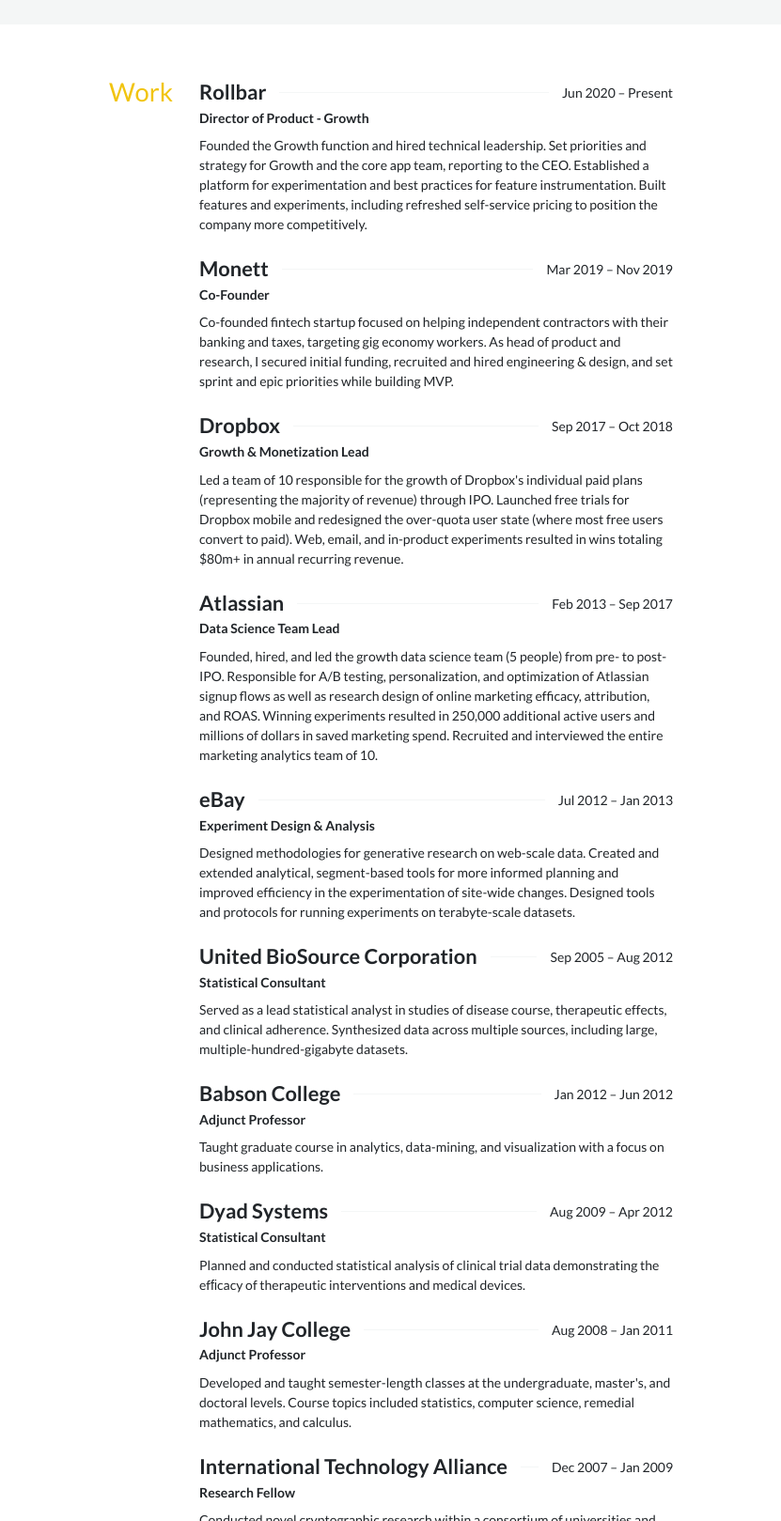
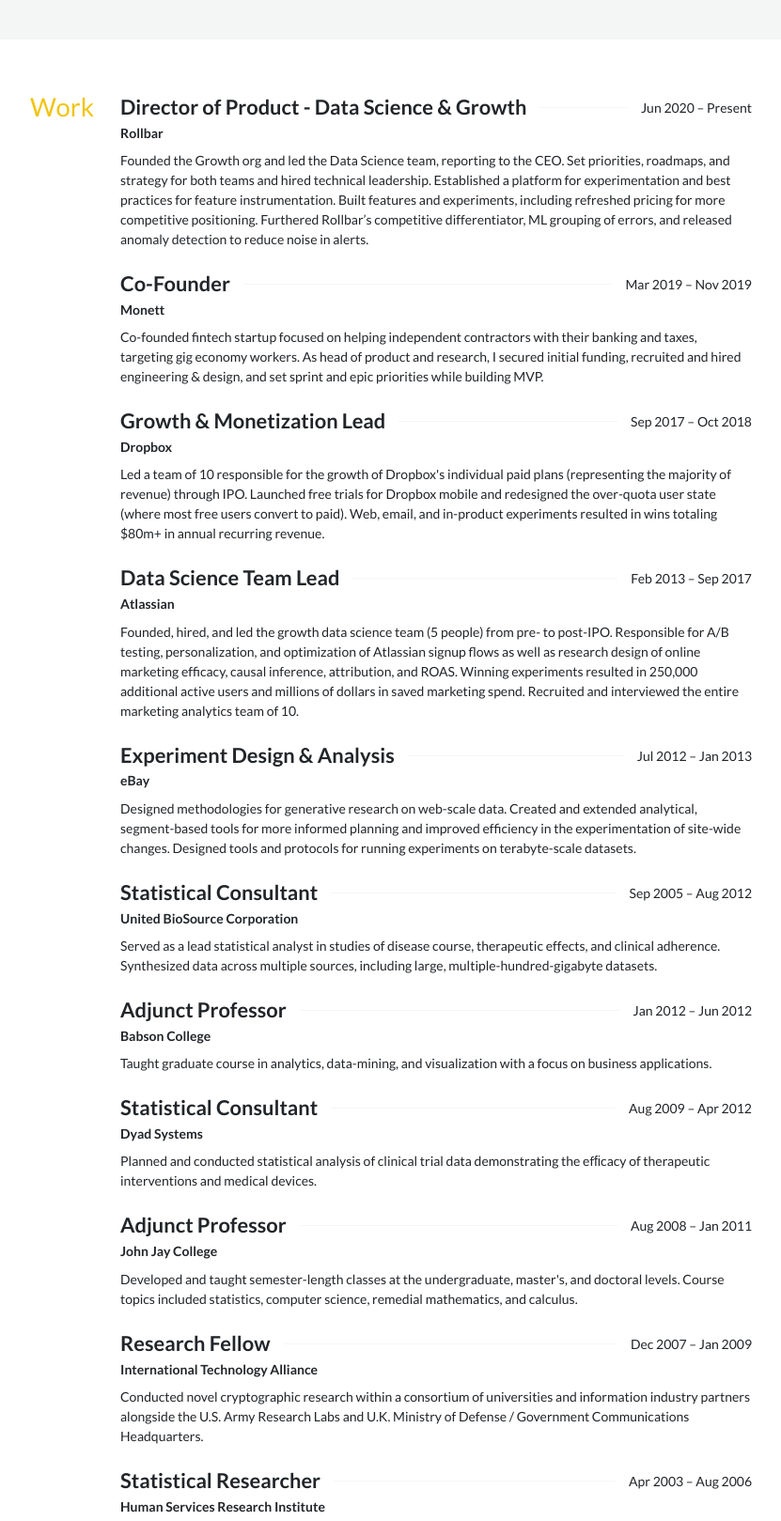
Before and after one commit to christopherseaman/sqrlly-web, a website: page public/index.html in a window 1280 px wide. Shown: the part 238-1857 px from the top of the page at 94% size, without its empty margins (274-1105 px from the left). Drawn offline with Linux system fonts and the light colour scheme.

Commit message:
minor changes

```diff
--- a/public/index.html
+++ b/public/index.html
@@ -9,30 +9,28 @@
     <style>:root {
   color-scheme: light dark;
 
-  /* Colors */
-  --backgroundColor: #ffffff;
-  --primaryColor: #212529;
-  --secondaryColor: #95a5a6;
-  --accentColor: #f1c40f;
-  --linkColor: #2ecc71;
-  --mutedColor: #f4f6f6;
+  --color-background: #ffffff;
+  --color-primary: #212529;
+  --color-secondary: #95a5a6;
+  --color-muted: #f4f6f6;
+  --color-accent: #f1c40f;
+  --color-link: #2ecc71;
 
-  /* Typography */
-  --ratio: 1.25;
+  --scale-ratio: 1.25;
   --scale0: 1rem;
-  --scale1: calc(var(--scale0) * var(--ratio));
-  --scale2: calc(var(--scale1) * var(--ratio));
-  --scale3: calc(var(--scale2) * var(--ratio));
-  --scale4: calc(var(--scale3) * var(--ratio));
-  --scale5: calc(var(--scale4) * var(--ratio));
+  --scale1: calc(var(--scale0) * var(--scale-ratio));
+  --scale2: calc(var(--scale1) * var(--scale-ratio));
+  --scale3: calc(var(--scale2) * var(--scale-ratio));
+  --scale4: calc(var(--scale3) * var(--scale-ratio));
+  --scale5: calc(var(--scale4) * var(--scale-ratio));
 }
 
 @media (prefers-color-scheme: dark) {
   :root {
-    --backgroundColor: #181a1b;
-    --primaryColor: #d1cdc7;
-    --secondaryColor: #aaa398;
-    --mutedColor: #1e2021;
+    --color-background: #181a1b;
+    --color-primary: #d1cdc7;
+    --color-secondary: #aaa398;
+    --color-muted: #1e2021;
   }
 }
 
@@ -47,8 +45,8 @@
 }
 
 body {
-  background: var(--backgroundColor);
-  color: var(--primaryColor);
+  background: var(--color-background);
+  color: var(--color-primary);
   display: grid;
   font: 1em/1.5 Lato, sans-serif;
   gap: 2em;
@@ -58,7 +56,7 @@
     [main-start side-start]
     minmax(min-content, 12em)
     [side-end content-start]
-    minmax(min-content, 36em)
+    minmax(min-content, 48em)
     [main-end content-end]
     1fr
     [full-end];
@@ -83,18 +81,18 @@
 
 li::marker,
 .network {
-  color: var(--secondaryColor);
+  color: var(--color-secondary);
 }
 
 a {
-  color: var(--linkColor);
+  color: var(--color-link);
   text-decoration: none;
   transition: color 0.2s;
 }
 
 a:focus,
 a:hover {
-  color: var(--accentColor);
+  color: var(--color-accent);
 }
 
 h1,
@@ -115,11 +113,12 @@
 }
 
 h2 {
-  color: var(--secondaryColor);
+  color: var(--color-secondary);
+  font-size: var(--scale4);
 }
 
 h3 {
-  color: var(--accentColor);
+  color: var(--color-accent);
   font-size: var(--scale3);
   grid-column: side;
   margin-bottom: 1rem;
@@ -138,12 +137,12 @@
 }
 
 blockquote {
-  border-left: 0.2em solid var(--mutedColor);
+  border-left: 0.2em solid var(--color-muted);
   padding-left: 1em;
 }
 
 cite {
-  color: var(--secondaryColor);
+  color: var(--color-secondary);
   font-style: inherit;
 }
 
@@ -157,17 +156,24 @@
 }
 
 .masthead {
-  background: var(--mutedColor);
+  background: var(--color-muted);
   display: inherit;
   gap: inherit;
   grid-column: full;
   grid-template-columns: inherit;
   padding: 4em 0;
+  text-align: center;
 }
 
 .masthead > *,
 section {
   grid-column: main;
+}
+
+.masthead > img {
+  border-radius: 50%;
+  margin: 0 auto;
+  max-width: 12em;
 }
 
 article > * + *,
@@ -196,8 +202,8 @@
   justify-content: space-between;
 }
 
-.spaced-list:first-child::before {
-  border-bottom: 1px solid var(--mutedColor);
+.spaced-list::before {
+  border-bottom: 1px solid var(--color-muted);
   content: '';
   flex-grow: 1;
   margin: 0 1em;
@@ -216,7 +222,7 @@
 }
 
 .tag-list > li {
-  background: var(--mutedColor);
+  background: var(--color-muted);
   margin: 0 0.2em 0.2em 0;
   padding: 0.2em 0.6em;
 }
@@ -227,9 +233,19 @@
     margin-bottom: inherit;
   }
 
+  .masthead {
+    text-align: inherit;
+  }
+
   .masthead > *,
   section {
     grid-column: content;
+  }
+
+  .masthead img {
+    grid-column: side;
+    grid-row: span 2;
+    max-width: 100%;
   }
 
   section {
@@ -267,180 +283,156 @@
             <article>
               <header>
                 <div class="spaced-list">
-                  <h4>Rollbar</h4>
+                  <h4>Director of Product - Data Science &amp; Growth</h4>
                   <span>
                     <time datetime="2020-06-30">Jun 2020</time> –
                     Present
                   </span>
                 </div>
-                <div class="spaced-list">
-                    <strong>Director of Product - Growth</strong>
-                </div>
+                <strong>Rollbar</strong>
               </header>
-                <p>Founded the Growth function and hired technical leadership. Set priorities and strategy for Growth and the core app team, reporting to the CEO. Established a platform for experimentation and best practices for feature instrumentation. Built features and experiments, including refreshed self-service pricing to position the company more competitively.</p>
+                <p>Founded the Growth org and led the Data Science team, reporting to the CEO. Set priorities, roadmaps, and strategy for both teams and hired technical leadership. Established a platform for experimentation and best practices for feature instrumentation. Built features and experiments, including refreshed pricing for more competitive positioning. Furthered Rollbar’s competitive differentiator, ML grouping of errors, and released anomaly detection to reduce noise in alerts.</p>
             </article>
             <article>
               <header>
                 <div class="spaced-list">
-                  <h4>Monett</h4>
+                  <h4>Co-Founder</h4>
                   <span>
                     <time datetime="2019-03-31">Mar 2019</time> –
                     <time datetime="2019-11-30">Nov 2019</time>
                   </span>
                 </div>
-                <div class="spaced-list">
-                    <strong>Co-Founder</strong>
-                </div>
+                <strong>Monett</strong>
               </header>
                 <p>Co-founded fintech startup focused on helping independent contractors with their banking and taxes, targeting gig economy workers. As head of product and research, I secured initial funding, recruited and hired engineering &amp; design, and set sprint and epic priorities while building MVP.</p>
             </article>
             <article>
               <header>
                 <div class="spaced-list">
-                  <h4>Dropbox</h4>
+                  <h4>Growth &amp; Monetization Lead</h4>
                   <span>
                     <time datetime="2017-09-30">Sep 2017</time> –
                     <time datetime="2018-10-31">Oct 2018</time>
                   </span>
                 </div>
-                <div class="spaced-list">
-                    <strong>Growth &amp; Monetization Lead</strong>
-                </div>
+                <strong>Dropbox</strong>
               </header>
                 <p>Led a team of 10 responsible for the growth of Dropbox's individual paid plans (representing the majority of revenue) through IPO. Launched free trials for Dropbox mobile and redesigned the over-quota user state (where most free users convert to paid). Web, email, and in-product experiments resulted in wins totaling $80m+ in annual recurring revenue.</p>
             </article>
             <article>
               <header>
                 <div class="spaced-list">
-                  <h4>Atlassian</h4>
+                  <h4>Data Science Team Lead</h4>
                   <span>
                     <time datetime="2013-02-28">Feb 2013</time> –
                     <time datetime="2017-09-30">Sep 2017</time>
                   </span>
                 </div>
-                <div class="spaced-list">
-                    <strong>Data Science Team Lead</strong>
-                </div>
+                <strong>Atlassian</strong>
               </header>
-                <p>Founded, hired, and led the growth data science team (5 people) from pre- to post-IPO. Responsible for A/B testing, personalization, and optimization of Atlassian signup flows as well as research design of online marketing efficacy, attribution, and ROAS. Winning experiments resulted in 250,000 additional active users and millions of dollars in saved marketing spend. Recruited and interviewed the entire marketing analytics team of 10.</p>
+                <p>Founded, hired, and led the growth data science team (5 people) from pre- to post-IPO. Responsible for A/B testing, personalization, and optimization of Atlassian signup flows as well as research design of online marketing efficacy, causal inference, attribution, and ROAS. Winning experiments resulted in 250,000 additional active users and millions of dollars in saved marketing spend. Recruited and interviewed the entire marketing analytics team of 10.</p>
             </article>
             <article>
               <header>
                 <div class="spaced-list">
-                  <h4>eBay</h4>
+                  <h4>Experiment Design &amp; Analysis</h4>
                   <span>
                     <time datetime="2012-07-31">Jul 2012</time> –
                     <time datetime="2013-01-31">Jan 2013</time>
                   </span>
                 </div>
-                <div class="spaced-list">
-                    <strong>Experiment Design &amp; Analysis</strong>
-                </div>
+                <strong>eBay</strong>
               </header>
                 <p>Designed methodologies for generative research on web-scale data. Created and extended analytical, segment-based tools for more informed planning and improved efficiency in the experimentation of site-wide changes. Designed tools and protocols for running experiments on terabyte-scale datasets.</p>
             </article>
             <article>
               <header>
                 <div class="spaced-list">
-                  <h4>United BioSource Corporation</h4>
+                  <h4>Statistical Consultant</h4>
                   <span>
                     <time datetime="2005-09-30">Sep 2005</time> –
                     <time datetime="2012-08-31">Aug 2012</time>
                   </span>
                 </div>
-                <div class="spaced-list">
-                    <strong>Statistical Consultant</strong>
-                </div>
+                <strong>United BioSource Corporation</strong>
               </header>
                 <p>Served as a lead statistical analyst in studies of disease course, therapeutic effects, and clinical adherence. Synthesized data across multiple sources, including large, multiple-hundred-gigabyte datasets.</p>
             </article>
             <article>
               <header>
                 <div class="spaced-list">
-                  <h4>Babson College</h4>
+                  <h4>Adjunct Professor</h4>
                   <span>
                     <time datetime="2012-01-31">Jan 2012</time> –
                     <time datetime="2012-06-30">Jun 2012</time>
                   </span>
                 </div>
-                <div class="spaced-list">
-                    <strong>Adjunct Professor</strong>
-                </div>
+                <strong>Babson College</strong>
               </header>
                 <p>Taught graduate course in analytics, data-mining, and visualization with a focus on business applications.</p>
             </article>
             <article>
               <header>
                 <div class="spaced-list">
-                  <h4>Dyad Systems</h4>
+                  <h4>Statistical Consultant</h4>
                   <span>
                     <time datetime="2009-08-31">Aug 2009</time> –
                     <time datetime="2012-04-30">Apr 2012</time>
                   </span>
                 </div>
-                <div class="spaced-list">
-                    <strong>Statistical Consultant</strong>
-                </div>
+                <strong>Dyad Systems</strong>
               </header>
                 <p>Planned and conducted statistical analysis of clinical trial data demonstrating the efﬁcacy of therapeutic interventions and medical devices.</p>
             </article>
             <article>
               <header>
                 <div class="spaced-list">
-                  <h4>John Jay College</h4>
+                  <h4>Adjunct Professor</h4>
                   <span>
                     <time datetime="2008-08-31">Aug 2008</time> –
                     <time datetime="2011-01-31">Jan 2011</time>
                   </span>
                 </div>
-                <div class="spaced-list">
-                    <strong>Adjunct Professor</strong>
-                </div>
+                <strong>John Jay College</strong>
               </header>
                 <p>Developed and taught semester-length classes at the undergraduate, master's, and doctoral levels. Course topics included statistics, computer science, remedial mathematics, and calculus.</p>
             </article>
             <article>
               <header>
                 <div class="spaced-list">
-                  <h4>International Technology Alliance</h4>
+                  <h4>Research Fellow</h4>
                   <span>
                     <time datetime="2007-12-31">Dec 2007</time> –
                     <time datetime="2009-01-31">Jan 2009</time>
                   </span>
                 </div>
-                <div class="spaced-list">
-                    <strong>Research Fellow</strong>
-                </div>
+                <strong>International Technology Alliance</strong>
               </header>
                 <p>Conducted novel cryptographic research within a consortium of universities and information industry partners alongside the U.S. Army Research Labs and U.K. Ministry of Defense / Government Communications Headquarters.</p>
             </article>
             <article>
               <header>
                 <div class="spaced-list">
-                  <h4>Human Services Research Institute</h4>
+                  <h4>Statistical Researcher</h4>
                   <span>
                     <time datetime="2003-04-30">Apr 2003</time> –
                     <time datetime="2006-08-31">Aug 2006</time>
                   </span>
                 </div>
-                <div class="spaced-list">
-                    <strong>Statistical Researcher</strong>
-                </div>
+                <strong>Human Services Research Institute</strong>
               </header>
                 <p>Designed an economic and outcomes-based model of mental health systems based on Markov processes. Oversaw and conducted primary statistical analyses and meta-analytic comprehensive reviews. Researched meta-analysis of disparate Markov transition probability tables into a single simulation.</p>
             </article>
             <article>
               <header>
                 <div class="spaced-list">
-                  <h4>Whitehead Institute/ MIT Center for Genome Research</h4>
+                  <h4>Bioinformatics Analyst</h4>
                   <span>
                     <time datetime="2002-01-31">Jan 2002</time> –
                     <time datetime="2004-04-30">Apr 2004</time>
                   </span>
                 </div>
-                <div class="spaced-list">
-                    <strong>Bioinformatics Analyst</strong>
-                </div>
+                <strong>Whitehead Institute/ MIT Center for Genome Research</strong>
               </header>
                 <p>Mapped portions of the human genome as a tiling path of bacterial artiﬁcial clones informed by disparate data sources &amp; comparative genomics. Collaborated in publishing the Human Genome Project, with two articles in Nature.</p>
             </article>
@@ -452,15 +444,13 @@
             <article>
               <header>
                 <div class="spaced-list">
-                  <h4>Felton Institute</h4>
+                  <h4>Board Director, Governance Chair</h4>
                   <span>
                     <time datetime="2018-07-31">Jul 2018</time> –
-                    Present
+                    <time datetime="2021-06-30">Jun 2021</time>
                   </span>
                 </div>
-                <div class="spaced-list">
-                    <strong>Board Director, Governance Chair</strong>
-                </div>
+                <strong>Felton Institute</strong>
               </header>
             </article>
         </div>
@@ -477,9 +467,7 @@
                     <time datetime="2010-12-31">Dec 2010</time>
                   </span>
                 </div>
-                <div class="spaced-list">
-                    <strong>Mathematics</strong>
-                </div>
+                  <strong>Mathematics</strong>
               </header>
                 <p>Master of Arts</p>
             </article>
@@ -492,9 +480,7 @@
                     <time datetime="2002-12-31">Dec 2002</time>
                   </span>
                 </div>
-                <div class="spaced-list">
-                    <strong>Mathematics</strong>
-                </div>
+                  <strong>Mathematics</strong>
               </header>
                 <p>Bachelor of Arts</p>
             </article>
```
Also changed, not shown: 1 other file.
